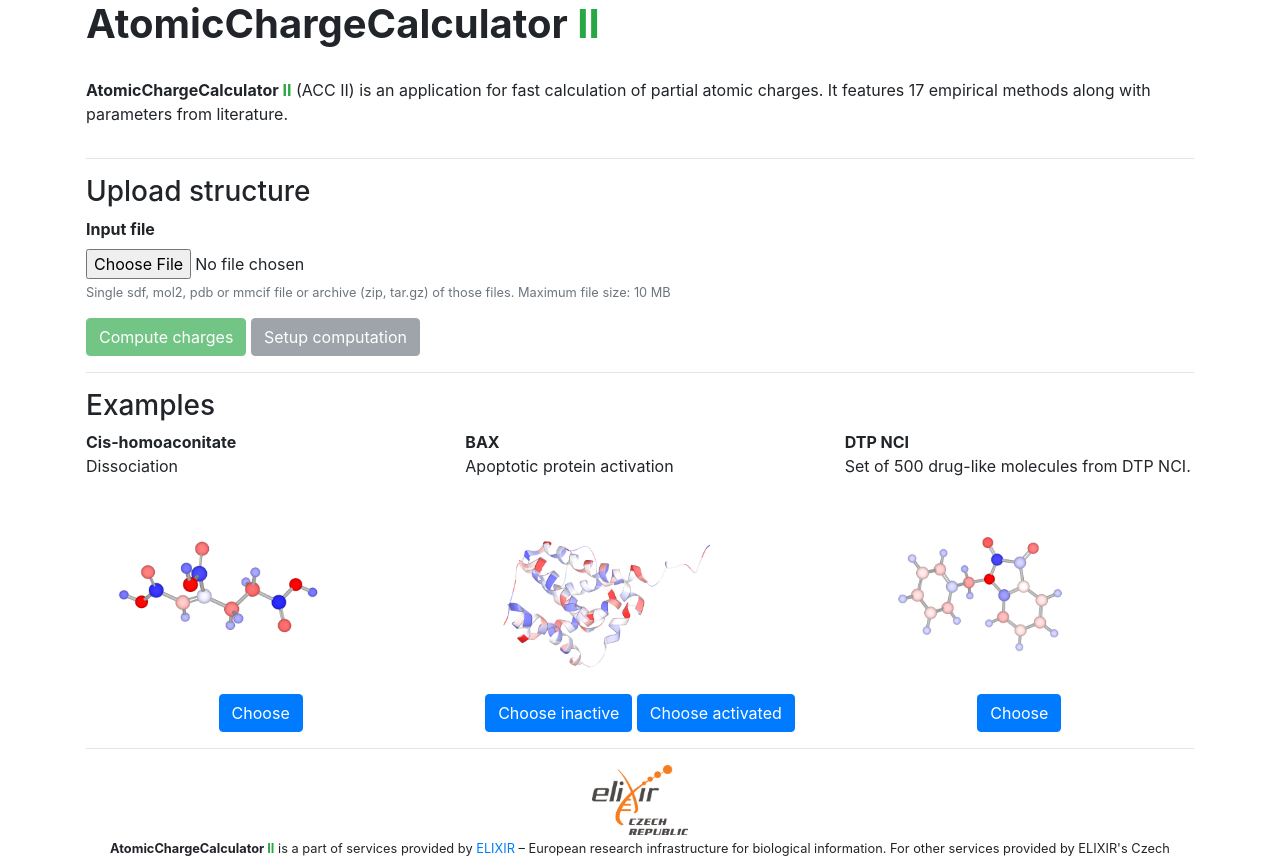
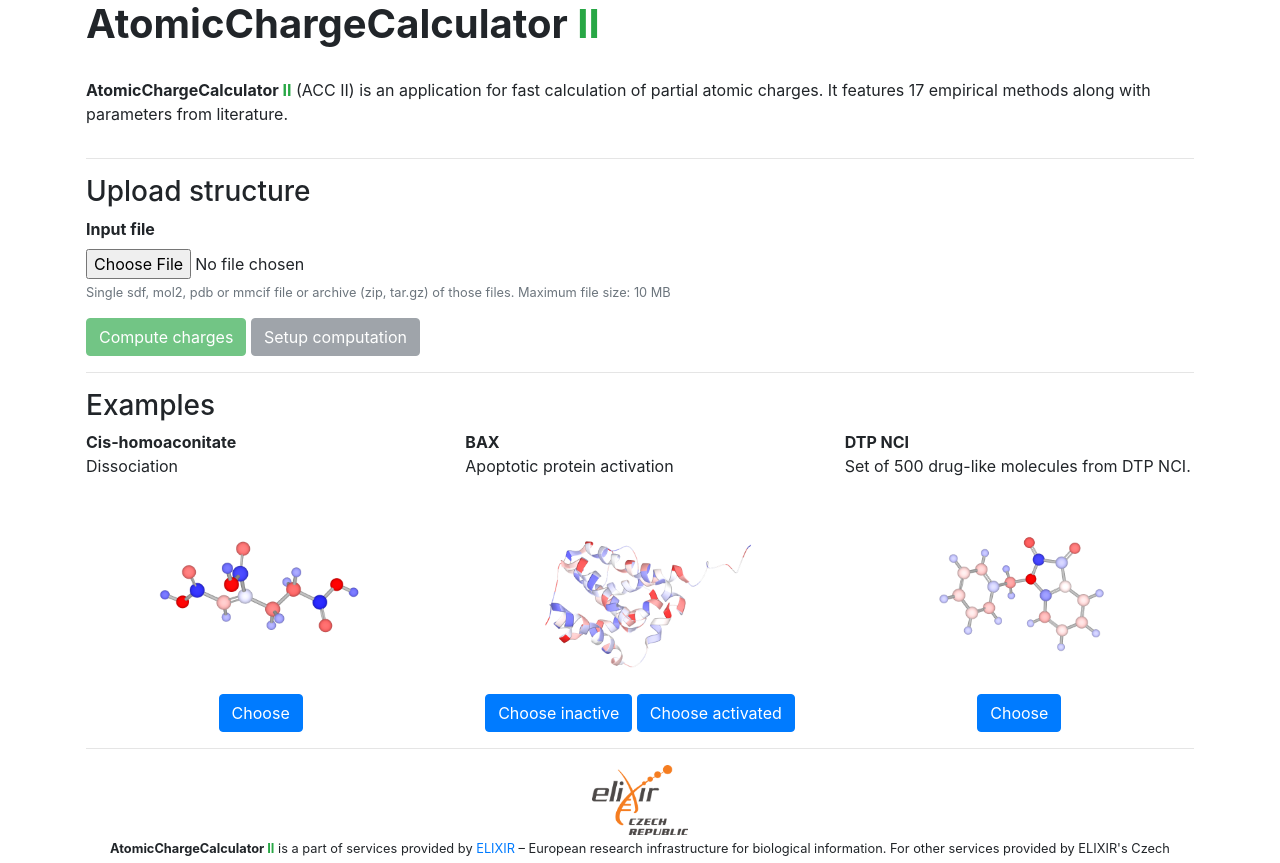
Before and after one commit to sb-ncbr/AtomicChargeCalculator2, a Flask app: page / in a window 1280 px wide. Shown: the part 64-927 px from the top of the page. Run offline with Flask 2, Linux system fonts and the light colour scheme; parts of the project's set-up code (start-up, migrations or seed data) failed here and were passed over; some libraries are stand-ins or nearby versions.

Commit message:
Minor improvements of the main page

```diff
--- a/app/templates/index.html
+++ b/app/templates/index.html
@@ -36,8 +36,14 @@
                         Maximum file size: 10 MB
                     </small>
                 </div>
-                <button type="submit" id="charges" name="charges" class="btn btn-success">Compute charges</button>
-                <button type="submit" id="settings" name="settings" class="btn btn-secondary">Setup computation</button>
+                <button type="submit" id="charges" name="charges" class="btn btn-success"
+                        title="Direct computation of charges using automatically selected empirical charge calculation method.">
+                    Compute charges
+                </button>
+                <button type="submit" id="settings" name="settings" class="btn btn-secondary"
+                        title="Selection of empirical charge calculation method and its parameters.">
+                    Setup computation
+                </button>
             </div>
         </div>
         <hr>
@@ -50,9 +56,9 @@
             <div class="col-lg-4">
                 <b>Cis-homoaconitate</b>
                 <p>Dissociation</p>
-                <img src="{{ url_for('static', filename='cis-homoaconitate.png') }}" alt="Cis-homoaconitate"
+                <div class="text-center">
+                    <img src="{{ url_for('static', filename='cis-homoaconitate.png') }}" alt="Cis-homoaconitate"
                      style="height: 200px">
-                <div style="text-align: center;">
                     <button type="submit" id="example-ligand" name="example-ligand" class="btn btn-primary">Choose
                     </button>
                 </div>
@@ -60,8 +66,8 @@
             <div class="col-lg-4">
                 <b>BAX</b>
                 <p>Apoptotic protein activation</p>
-                <img src="{{ url_for('static', filename='bax.png') }}" alt="BAX" style="height: 200px">
-                <div style="text-align: center;">
+                <div class="text-center">
+                    <img src="{{ url_for('static', filename='bax.png') }}" alt="BAX" style="height: 200px">
                     <button type="submit" id="example-bax-inactive" name="example-bax-inactive" class="btn btn-primary">
                         Choose inactive
                     </button>
@@ -74,8 +80,8 @@
             <div class="col-lg-4">
                 <b>DTP NCI</b>
                 <p>Set of 500 drug-like molecules from DTP NCI.</p>
-                <img src="{{ url_for('static', filename='small.png') }}" alt="Small set" style="height: 200px">
-                <div style="text-align: center;">
+                <div class="text-center">
+                    <img src="{{ url_for('static', filename='small.png') }}" alt="Small set" style="height: 200px">
                     <button type="submit" id="example-small" name="example-small" class="btn btn-primary">Choose
                     </button>
                 </div>
```
